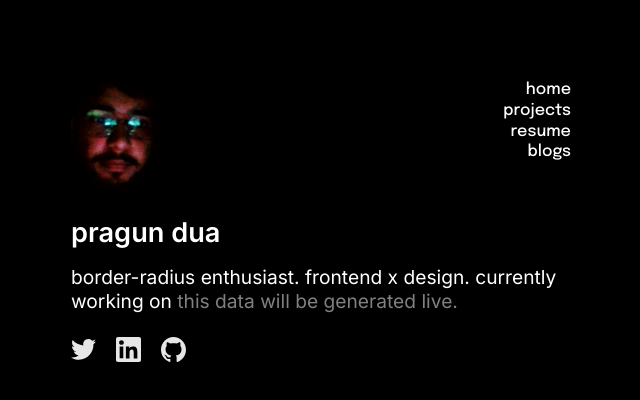
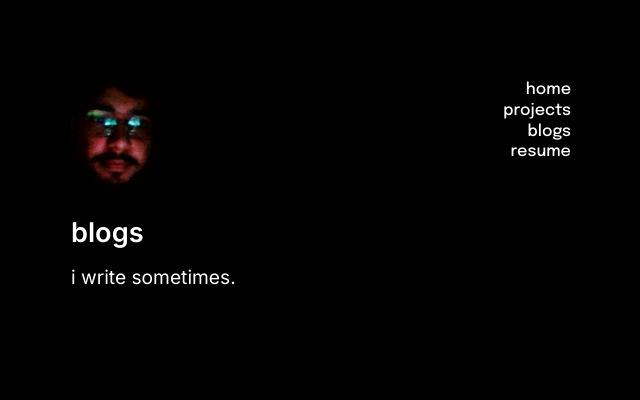
Before and after one commit to pragdua/new-portfolio, a React (Create React App) app: page /blogs in a window 1280 px wide. Shown: the top 400 px of the page, without its empty margins (319-959 px from the left). Built offline with nearby package versions, Linux system fonts and the light colour scheme.

Commit message:
added routing, new pfp

```diff
--- a/package.json
+++ b/package.json
@@ -8,6 +8,7 @@
     "@testing-library/user-event": "^12.8.3",
     "react": "^17.0.2",
     "react-dom": "^17.0.2",
+    "react-router-dom": "^6.0.2",
     "react-scripts": "4.0.3",
     "styled-components": "^5.3.3",
     "web-vitals": "^1.1.2"
--- a/src/App.js
+++ b/src/App.js
@@ -1,16 +1,28 @@
 import './App.css';
-import Hero from './components/Hero';
+import Home from './components/Home';
 import Navbar from './components/Navbar';
-import SocialLinks from './components/SocialLinks';
 import { StyledContainer } from './styles/Container.styled';
+import {BrowserRouter, Route, Routes, Link} from "react-router-dom";
+import Blogs from './components/Blogs';
+import Projects from "./components/Projects";
 
 function App() {
   return (
+    <BrowserRouter>
     <StyledContainer>
       <Navbar/>
-      <Hero/>
-      <SocialLinks/>
+
+      <Routes>
+            <Route exact path="/projects" element={<Projects />}>
+            </Route>
+            <Route exact path="/blogs" element={<Blogs/>}>
+            </Route>
+            <Route exact path="/" element={<Home />}>
+            </Route>
+        </Routes>
+
     </StyledContainer>
+    </BrowserRouter>
   );
 }
 
--- /dev/null
+++ b/src/components/Blogs.jsx
@@ -0,0 +1,19 @@
+import React from 'react'
+import {StyledBlogs} from "../styles/Blogs.styled"
+
+const Blogs = () => {
+    return (
+        <>
+        <StyledBlogs>
+        <div className="name">
+            blogs
+        </div>
+        <div className="desc">
+        i write sometimes.
+        </div>
+        </StyledBlogs>
+        </>
+    )
+}
+
+export default Blogs
--- a/src/components/Hero.jsx
+++ b/src/components/Home.jsx
@@ -1,10 +1,11 @@
 import React from 'react'
-import { StyledHero } from '../styles/Hero.styled'
+import { StyledHome } from '../styles/Home.styled'
+import SocialLinks from './SocialLinks'
 
-const Hero = () => {
+const Home = () => {
     return (
-
-        <StyledHero>
+        <>
+        <StyledHome>
         <div className="name">
             pragun dua
         </div>
@@ -12,8 +13,10 @@ const Hero = () => {
         border-radius enthusiast. frontend x design. currently working on
         <span className="live-stats"> this data will be generated live.</span>
         </div>
-        </StyledHero>
+        </StyledHome>
+        <SocialLinks />
+        </>
     )
 }
 
-export default Hero
+export default Home
--- a/src/components/Navbar.jsx
+++ b/src/components/Navbar.jsx
@@ -2,16 +2,18 @@ import React from 'react'
 // import avatar from "../images/anim.gif"
 import avatar from "../images/face.png"
 import { StyledNavbar } from '../styles/Navbar.styled'
+import { Link } from 'react-router-dom'
 
 const Navbar = () => {
     return (
+
         <StyledNavbar>
             <img className = "avatar" src={avatar} alt="" />
             <div className="navs">
-                <div className="nav-link"> home</div>
-                <div className="nav-link"> projects</div>
-                <div className="nav-link"> resume</div>
-                <div className="nav-link"> blogs</div>
+                <div> <Link to="/" className="nav-link">home</Link> </div>
+                <div> <Link to="/projects" className="nav-link">projects</Link> </div>
+                <div> <Link to="/blogs" className="nav-link">blogs</Link> </div>
+                <div> <a href="google.com" className="nav-link">resume</a>  </div>
             </div>
         </StyledNavbar>
     )
--- /dev/null
+++ b/src/components/Projects.jsx
@@ -0,0 +1,20 @@
+import React from 'react'
+import {StyledProjects} from "../styles/Projects.styled"
+
+
+const Projects = () => {
+    return (
+        <>
+        <StyledProjects>
+        <div className="name">
+            projects
+        </div>
+        <div className="desc">
+        cool stuff i built in my free time.
+        </div>
+        </StyledProjects>
+        </>
+    )
+}
+
+export default Projects
--- /dev/null
+++ b/src/styles/Blogs.styled.js
@@ -0,0 +1,38 @@
+import styled, {keyframes} from "styled-components";
+
+const appear = keyframes`
+
+0%{
+   opacity: 0;
+   transform: translateY(10px)  ;
+}
+
+100%{
+
+}
+
+`;
+
+export const StyledBlogs = styled.div`
+
+   font-family: 'Inter', sans-serif;
+   margin-top: 1.5rem;
+   font-size: 1.2rem;
+   animation: ${appear} 1s ease;
+
+   & .name {
+      font-size: 1.7rem;
+      font-weight: 600;
+   }
+
+   & .desc {
+      margin-top: 1rem;
+   }
+
+   & .live-stats {
+      color: grey;
+   }
+
+
+
+`;
--- a/src/styles/Hero.styled.js
+++ b/src/styles/Home.styled.js
@@ -1,10 +1,24 @@
-import styled from "styled-components";
+import styled, { keyframes } from "styled-components";
 
-export const StyledHero = styled.div`
+const appear = keyframes`
+
+0%{
+   opacity: 0;
+   transform: translateY(10px)  ;
+}
+
+100%{
+
+}
+
+`;
+
+export const StyledHome = styled.div`
 
    font-family: 'Inter', sans-serif;
    margin-top: 1.5rem;
    font-size: 1.2rem;
+   animation: ${appear} 1s ease;
 
    & .name {
       font-size: 1.7rem;
--- a/src/styles/Navbar.styled.js
+++ b/src/styles/Navbar.styled.js
@@ -7,7 +7,7 @@ const appear = keyframes`
     opacity: 0%;
 }
 
-10% {
+/* 10% {
     opacity: 60%;
   }
 
@@ -20,7 +20,7 @@ const appear = keyframes`
 
 50% {
     opacity: 0%;
-  }
+  } */
 
 100% {
     opacity: 100%;
@@ -44,7 +44,7 @@ export const StyledNavbar = styled.div`
         height: 14vh;
         border-radius: 999px;
 
-        animation: ${appear} 1s linear;
+        animation: ${appear} 3s ease-in;
 
     }
 
@@ -53,5 +53,17 @@ export const StyledNavbar = styled.div`
         cursor: pointer;
     }
 
+    & .nav-link {
+      text-decoration: none;
+      color: white;
+    }
+
+    & .nav-link:hover {
+      color: grey;
+      transition: all 0.5s ease;
+    }
+
+
+
 
 `;
--- /dev/null
+++ b/src/styles/Projects.styled.js
@@ -0,0 +1,39 @@
+import styled, { keyframes } from "styled-components";
+
+const appear = keyframes`
+
+0%{
+   opacity: 0;
+   transform: translateY(10px)  ;
+}
+
+100%{
+
+}
+
+`;
+
+
+export const StyledProjects = styled.div`
+
+   font-family: 'Inter', sans-serif;
+   margin-top: 1.5rem;
+   font-size: 1.2rem;
+   animation: ${appear} 1s ease;
+
+   & .name {
+      font-size: 1.7rem;
+      font-weight: 600;
+   }
+
+   & .desc {
+      margin-top: 1rem;
+   }
+
+   & .live-stats {
+      color: grey;
+   }
+
+
+
+`;
--- a/src/styles/SocialLinks.styled.js
+++ b/src/styles/SocialLinks.styled.js
@@ -1,4 +1,16 @@
-import styled from "styled-components";
+import styled, { keyframes } from "styled-components";
+
+const appear = keyframes`
+
+0% {
+    opacity: 0%;
+}
+
+100% {
+    opacity: 100%;
+}
+
+`;
 
 export const StyledSocialLinks = styled.div`
 
@@ -15,7 +27,10 @@ export const StyledSocialLinks = styled.div`
 
    & .social-link {
 
+    /* animation: ${appear} 3s ease-in; */
+
    }
+
 
    & img {
     filter: invert(100%) sepia(8%) saturate(94%) hue-rotate(313deg) brightness(112%) contrast(80%);
```
Also changed, not shown: 1 other file (tests, documents, lock files or other folders).
